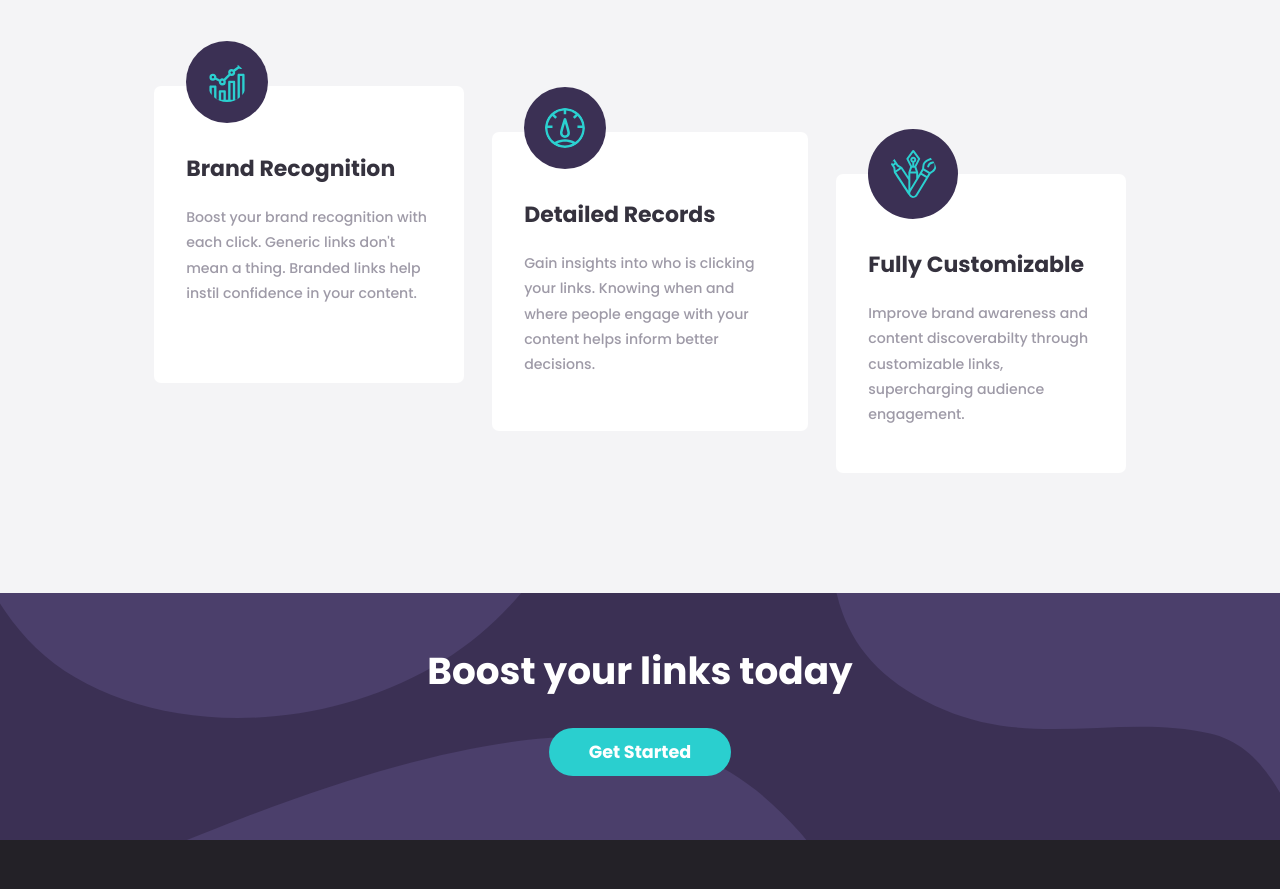
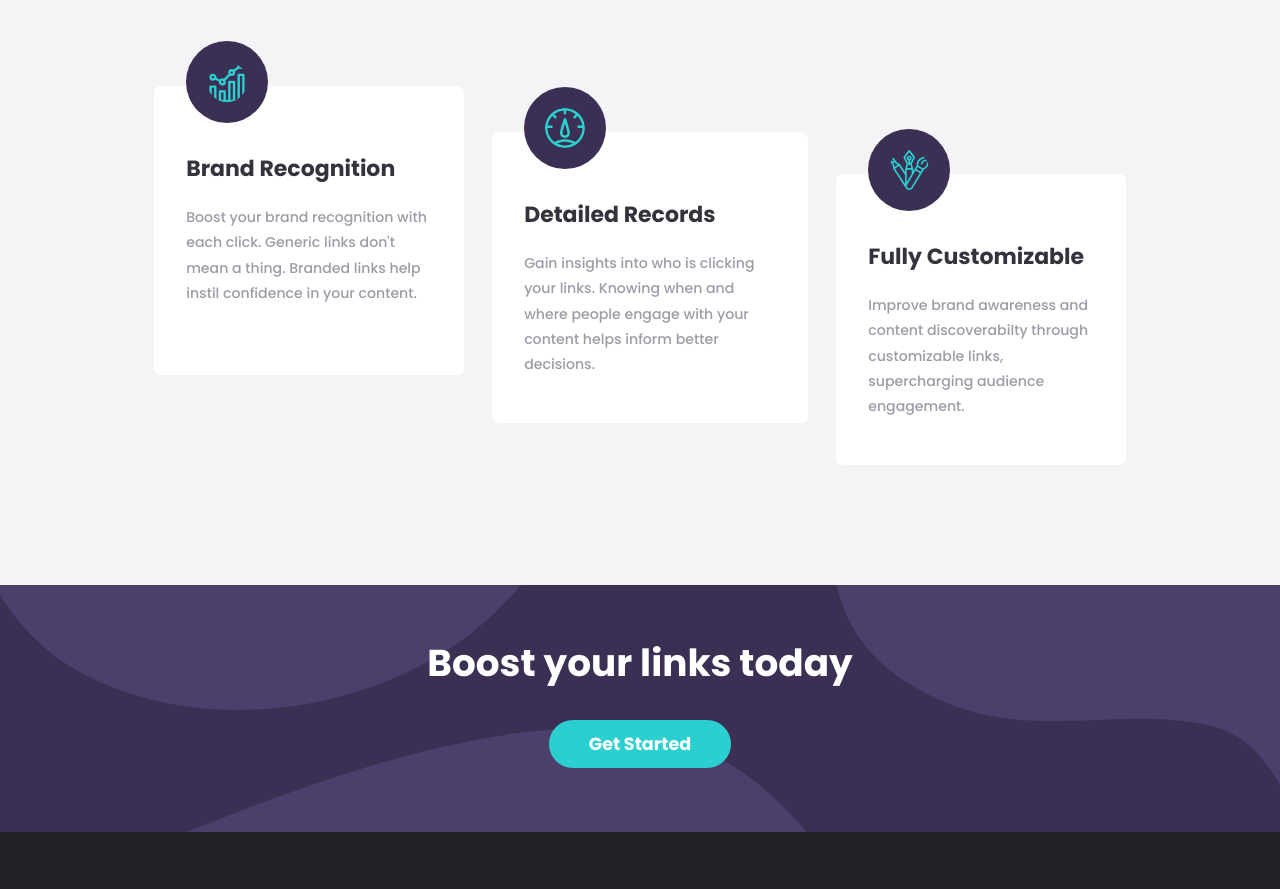
Before and after one commit to aman-atg/Shortly-Landing-Page, a React (Create React App) app: page / in a window 1280 px wide. Shown: the part 1420-2309 px from the top of the page. Built offline with nearby package versions, Linux system fonts and the light colour scheme; what simpl-schema would draw is missing.

Commit message:
3rd logo's size reduced to match others

```diff
--- a/src/styles/components.styles/Others/_Card.scss
+++ b/src/styles/components.styles/Others/_Card.scss
@@ -39,6 +39,10 @@
 .Card_Three {
   margin-top: 5rem * 2;
   margin-bottom: 12rem;
+  img {
+    max-width: 40px;
+    max-height: 40px;
+  }
 }
 .center-line {
   position: absolute;
--- a/src/styles/index.css
+++ b/src/styles/index.css
@@ -201,6 +201,9 @@ input {
 .Card_Three {
   margin-top: 10rem;
   margin-bottom: 12rem; }
+  .Card_Three img {
+    max-width: 40px;
+    max-height: 40px; }
 
 .center-line {
   position: absolute;
```
